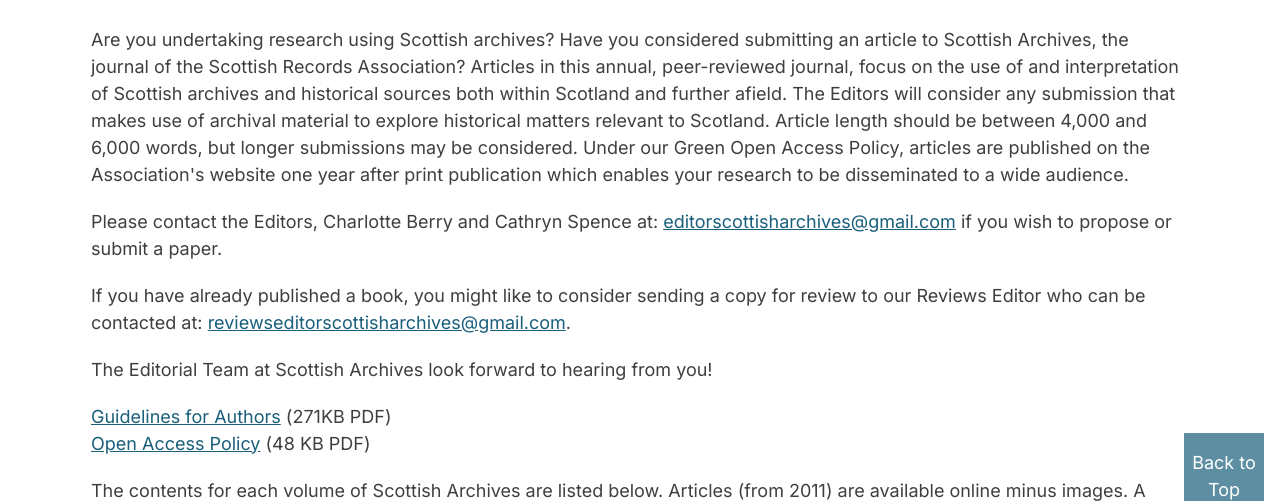
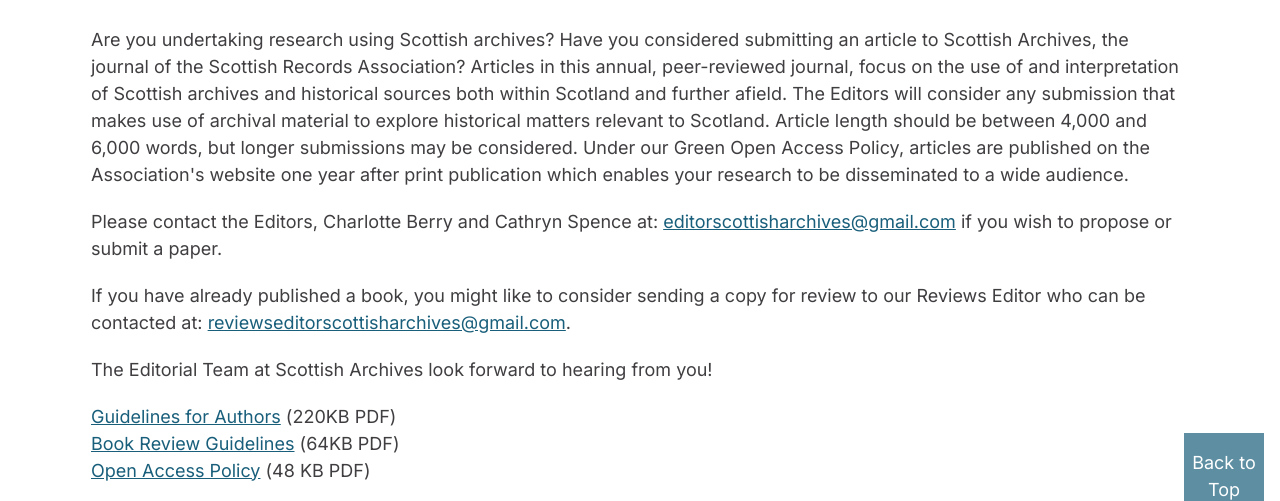
Before and after one commit to nvb33/SRA, an Eleventy site: page src/scottish-archives.njk in a window 1280 px wide. Shown: the part 271-772 px from the top of the page. Built offline with nearby package versions, Linux system fonts and the light colour scheme; Eleventy itself is replaced by a stand-in of ours; files that its build step writes are made by us from their sources.

Commit message:
Added new style guide for authors and book reviewers

```diff
--- a/src/scottish-archives.njk
+++ b/src/scottish-archives.njk
@@ -12,7 +12,8 @@
             <p>Please contact the Editors, Charlotte Berry and Cathryn Spence at: <a href="mailto:editorscottisharchives@gmail.com">editorscottisharchives@gmail.com</a> if you wish to propose or submit a paper.</p>
             <p>If you have already published a book, you might like to consider sending a copy for review to our Reviews Editor who can be contacted at: <a href="mailto:reviewseditorscottisharchives@gmail.com">reviewseditorscottisharchives@gmail.com</a>.</p>
             <p>The Editorial Team at Scottish Archives look forward to hearing from you!</p>
-            <p><a href="/documents/author_requirements_and_style_guide.pdf" target="_blank">Guidelines for Authors</a> (271KB PDF)<br />
+            <p><a href="/documents/author_requirements_and_style_guide_-_latest.pdf" target="_blank">Guidelines for Authors</a> (220KB PDF)<br />
+            <a href="/documents/scottish_archives_book_review_guidelines.pdf" target="_blank">Book Review Guidelines</a> (64KB PDF)<br />
             <a href="/documents/open_access_policy.pdf" target="_blank">Open Access Policy</a> (48 KB PDF)</p>
             <p>The contents for each volume of Scottish Archives are listed below. Articles (from 2011) are available online minus images. A small number of back copies of the journal with images are available for purchase, mainly to existing members of the Association. If you are interested in obtaining back-copies of previous journals please contact the Membership Secretary. Or why not become a member to secure your own copy of Scottish Archives each year? Further details are available on the <a href="/membership/">Membership page</a>.</p>
         </div>
```
Also changed, not shown: 3 other files.
